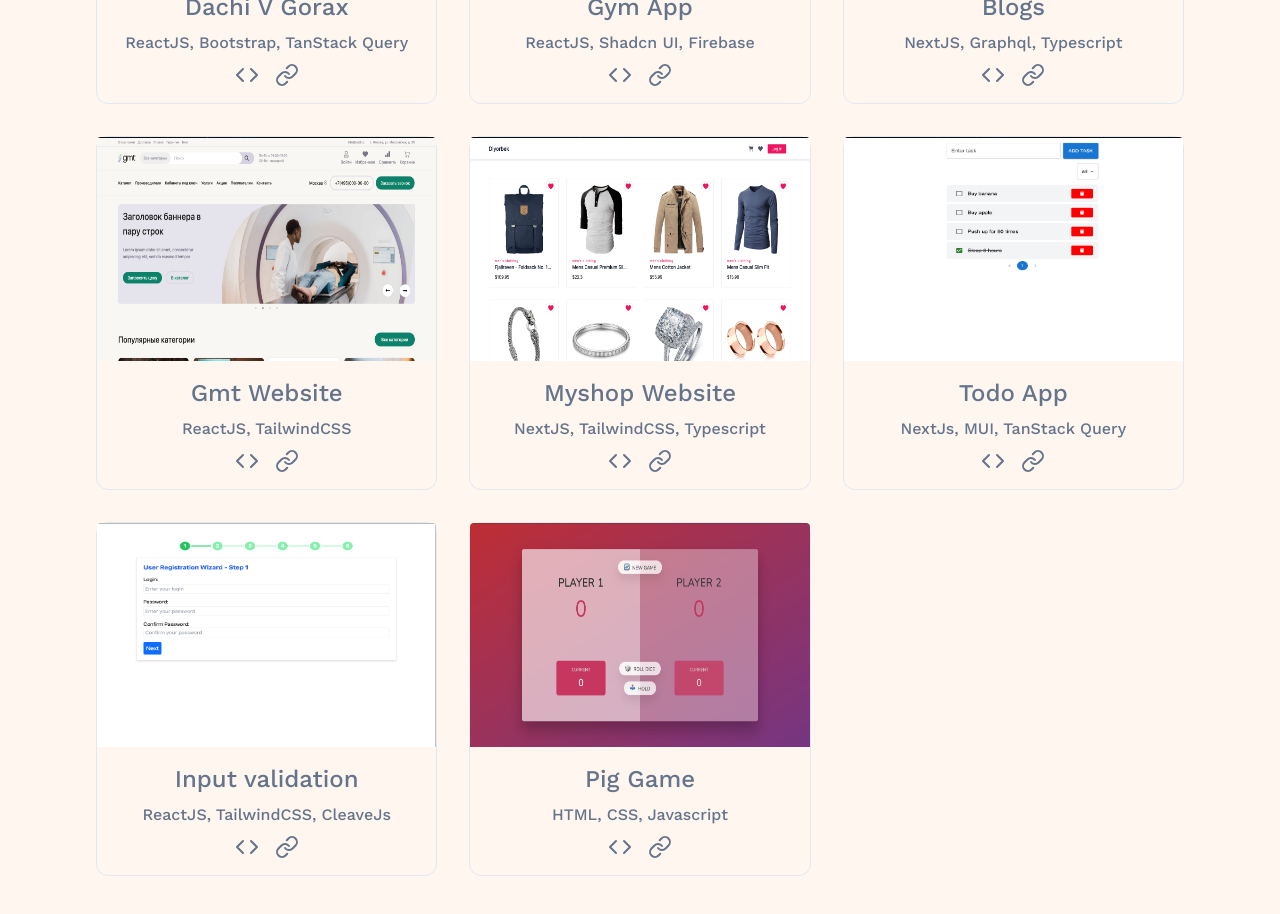
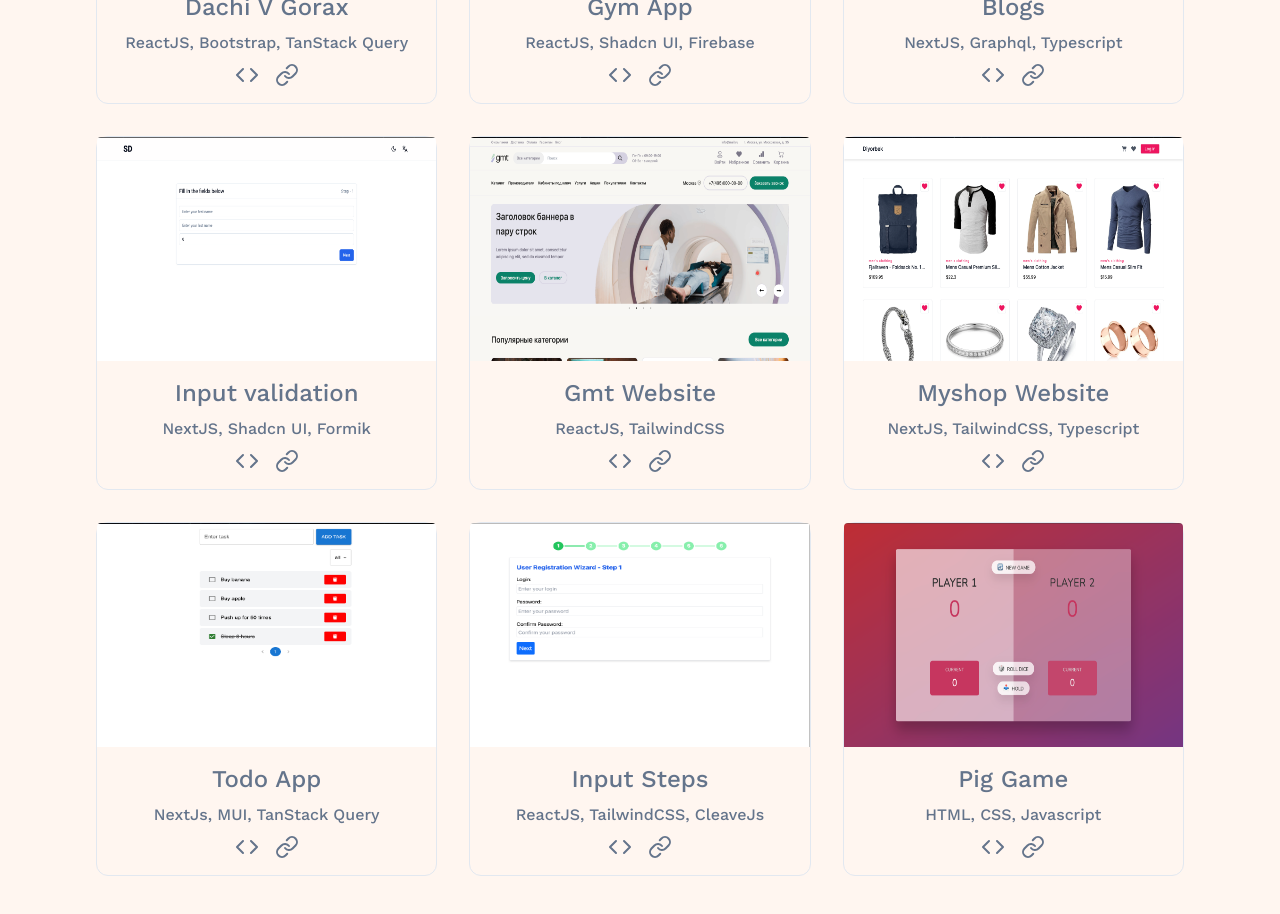
Before and after one commit to developerdiyorbek/myportfolio, a Next.js app: page /portfolio in a window 1280 px wide. Shown: the part 440-1354 px from the top of the page. Built offline with nearby package versions, Linux system fonts and the light colour scheme.

Commit message:
add projects and deployment

```diff
--- a/constants/projects.ts
+++ b/constants/projects.ts
@@ -22,6 +22,14 @@ export const projects = [
     websiteUrl: "https://www.dili017.uz/",
     technology: "NextJS, Graphql, Typescript",
     image: "/blog.png",
+  },
+  {
+    id: 9,
+    name: "Input validation",
+    codeUrl: "https://github.com/developerdiyorbek/InputValidation",
+    websiteUrl: "https://input-validation-nltu.vercel.app/en",
+    technology: "NextJS, Shadcn UI, Formik",
+    image: "/validation2.png",
   },
   {
     id: 3,
@@ -49,7 +57,7 @@ export const projects = [
   },
   {
     id: 5,
-    name: "Input validation",
+    name: "Input Steps",
     codeUrl: "https://github.com/developerdiyorbek/Input-Validation",
     websiteUrl: "https://input-validation2.vercel.app/",
     technology: "ReactJS, TailwindCSS, CleaveJs",
```
Also changed, not shown: public/validation2.png (added).
